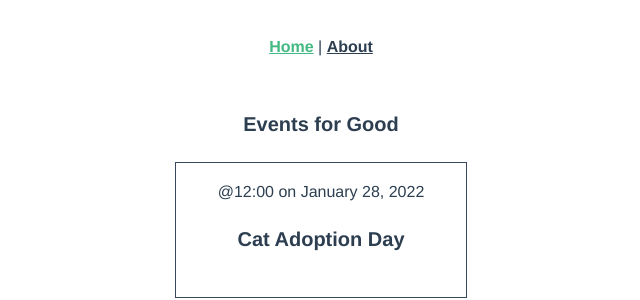
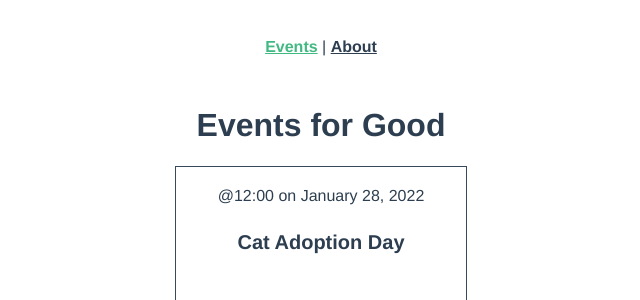
Before and after one commit to vinandros/real-world-vue, a Vue app: page / in a window 1280 px wide. Shown: the top 300 px of the page, without its empty margins (319-959 px from the left). Built offline with nearby package versions, Linux system fonts and the light colour scheme.

Commit message:
Routing | Client site | Server site | lazy loading

```diff
--- a/src/App.vue
+++ b/src/App.vue
@@ -1,6 +1,6 @@
 <template>
   <div id="nav">
-    <router-link to="/">Home</router-link> |
+    <router-link to="/">Events</router-link> |
     <router-link to="/about">About</router-link>
   </div>
   <router-view />
--- a/src/router/index.js
+++ b/src/router/index.js
@@ -1,26 +1,28 @@
-import { createRouter, createWebHistory } from "vue-router";
-import Home from "../views/Home.vue";
+import { createRouter, createWebHistory } from 'vue-router'
+import EventList from '../views/EventList.vue'
+import About from '../views/About.vue'
 
 const routes = [
   {
-    path: "/",
-    name: "Home",
-    component: Home,
+    path: '/',
+    name: 'EventList',
+    component: EventList,
   },
   {
-    path: "/about",
-    name: "About",
+    path: '/about',
+    name: 'About',
+    component: About,
     // route level code-splitting
     // this generates a separate chunk (about.[hash].js) for this route
     // which is lazy-loaded when the route is visited.
-    component: () =>
-      import(/* webpackChunkName: "about" */ "../views/About.vue"),
+    // component: () =>
+    //   import(/* webpackChunkName: "about" */ '../views/About.vue'),
   },
-];
+]
 
 const router = createRouter({
   history: createWebHistory(process.env.BASE_URL),
   routes,
-});
+})
 
-export default router;
+export default router
--- a/src/views/About.vue
+++ b/src/views/About.vue
@@ -1,5 +1,5 @@
 <template>
   <div class="about">
-    <h1>This is an about page</h1>
+    <h1>A site for events to better the world.</h1>
   </div>
 </template>
--- a/src/views/Home.vue
+++ b/src/views/EventList.vue
@@ -1,6 +1,6 @@
 <template>
   <div class="events">
-    <h4>Events for Good</h4>
+    <h1>Events for Good</h1>
     <EventCard v-for="event in events" :key="event.id" :event="event" />
   </div>
 </template>
```
